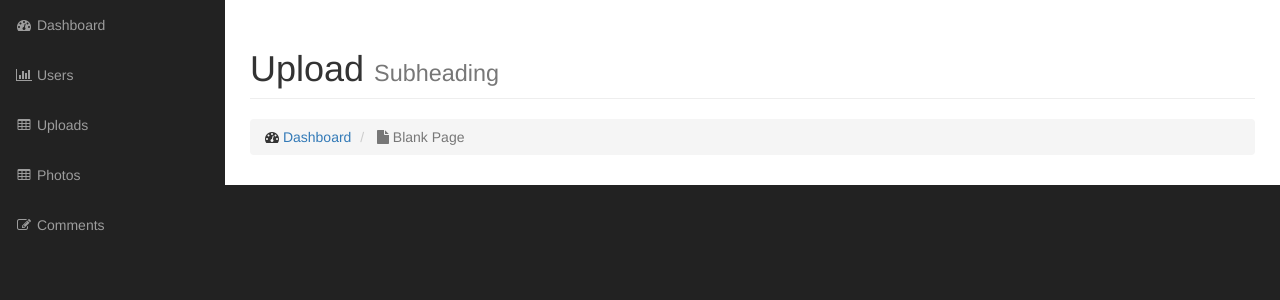
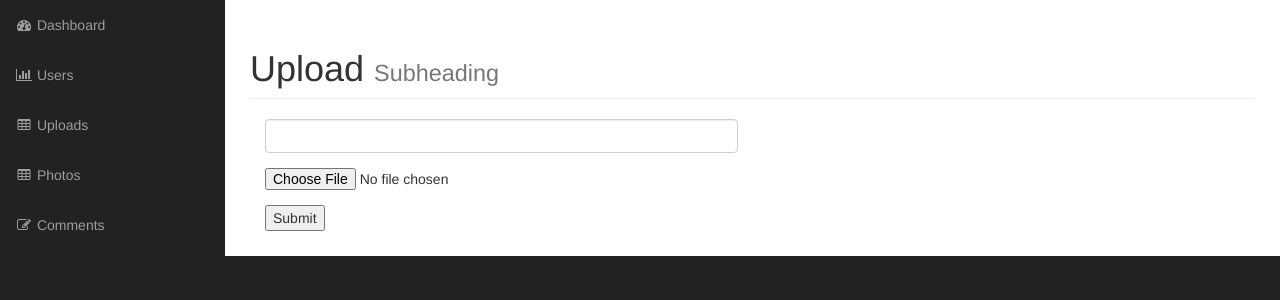
Before and after one commit to NVT45/gallery, a PHP site: page /admin/upload.php in a window 1280 px wide. Shown: the part 51-351 px from the top of the page. Run offline with PHP 8.4, Linux system fonts and the light colour scheme; the visitor is signed in with stand-in values (Sample User, id 1); grey boxes labelled with a size stand in for pictures from a placeholder-image service; some libraries are stand-ins or nearby versions.

Commit message:
Fix bug and upload image succesfully

```diff
--- a/admin/includes/photo.php
+++ b/admin/includes/photo.php
@@ -13,7 +13,7 @@ class Photo extends Db_object{
 		public $tmp_path;
 		public $upload_directory = "images";
 		public $errors = array();
-		public $update_errors_array = array(
+		public $load_errors_array = array(
 		UPLOAD_ERR_OK => "There is no error, the file uploaded with success",
 		UPLOAD_ERR_INI_SIZE => "The uploaded file exceeds the upload_max_filesize directive",
 		UPLOAD_ERR_FORM_SIZE => "The uploaded file exceeds the MAX_FILE_SIZE directive that was specified in the HTML form",
--- a/admin/upload.php
+++ b/admin/upload.php
@@ -1,4 +1,26 @@
 <?php include("includes/header.php"); ?>
+<?php
+
+if(!$session->is_signed_in()) { redirect("login.php");}
+
+ ?>
+
+<?php
+$message ="";
+if (isset($_POST['submit'])) {
+    $photo = new Photo();
+    $photo->title = $_POST['title'];
+    $photo->set_file($_FILES['file_upload']);
+    if($photo->save()){
+        $message = "Photo uploaded succesfully";
+    }else {
+        $message = join("<br>",$photo->errors);
+    }
+
+}
+
+
+ ?>
 
         <!-- Navigation -->
         <nav class="navbar navbar-inverse navbar-fixed-top" role="navigation">
@@ -27,14 +49,26 @@
                             Upload
                             <small>Subheading</small>
                         </h1>
-                        <ol class="breadcrumb">
-                            <li>
-                                <i class="fa fa-dashboard"></i>  <a href="index.html">Dashboard</a>
-                            </li>
-                            <li class="active">
-                                <i class="fa fa-file"></i> Blank Page
-                            </li>
-                        </ol>
+                        <div class="col-md-6">
+
+                        <?php echo $message; ?>
+                        <form action="upload.php" method="post" enctype="multipart/form-data">
+
+                        <div class="form-group">
+
+                            <input type="text" name="title" class="form-control">
+                        </div>
+                        <div class="form-group">
+
+                            <input type="file" name="file_upload" >
+                        </div>
+                        <div class="form-group">
+
+                            <input type="submit" name="submit">
+                        </div>
+
+                        </form>
+                        </div>
                     </div>
                 </div>
                 <!-- /.row -->
```
Also changed, not shown: admin/images/grapefruit-slice-332-332.jpg (added).
